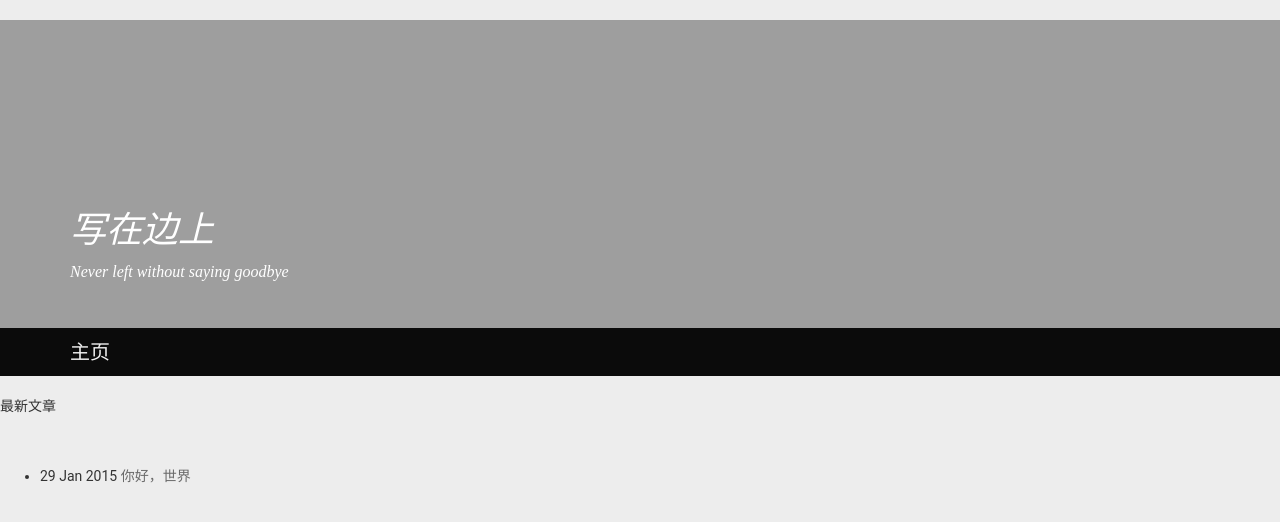
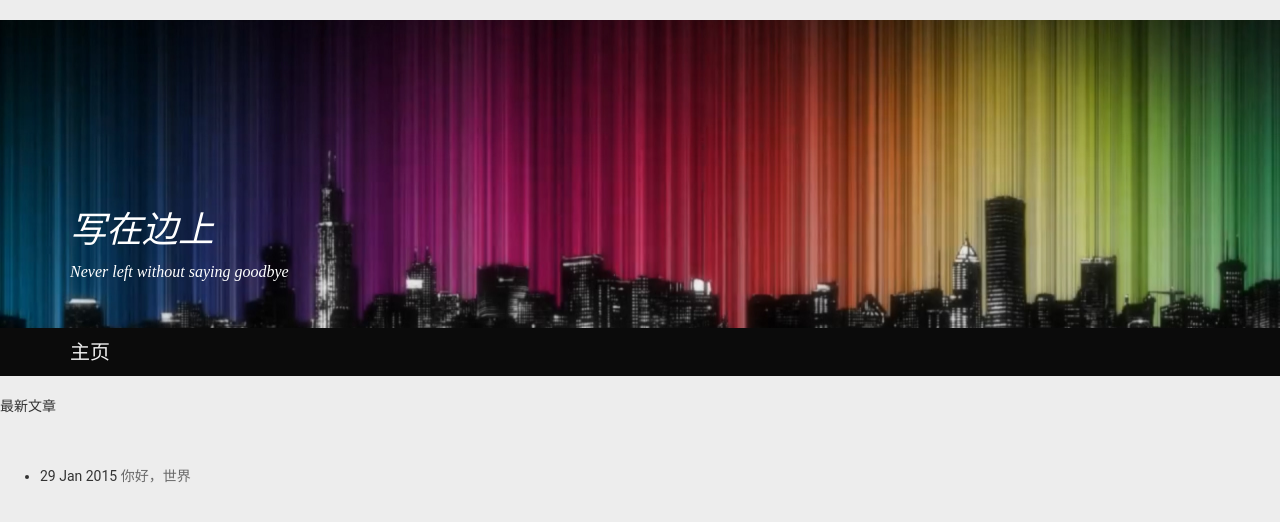
Before and after one commit to zqm1999/zqm1999.github.io, a Jekyll site: the page built from index.htm, in a window 1280 px wide. Shown: the top 522 px of the page. Built offline with Jekyll 4.4.1, drawn with Linux system fonts in a browser that asks for light colours; nearby versions of some CDN libraries; Markdown is read by kramdown in place of the engine named in the settings.

Commit message:
图片地址修正

```diff
--- a/css/index.css
+++ b/css/index.css
@@ -10,7 +10,7 @@ a:active {color:#898989;text-decoration:none;}
 
 .titlehead{
     background-color: rgba(0,0,0,1);
-    background-image: url('http://mdblog.astrianfm.com/Pics/psycho_pass/Psypho%20pass.jpg');
+    background-image: url('http://mdblog.astrianfm.com/Pics/psypho_pass/Psypho_pass.jpg');
     background-position: 100%;
     background-size:100%;
     background-repeat: no-repeat;
```
